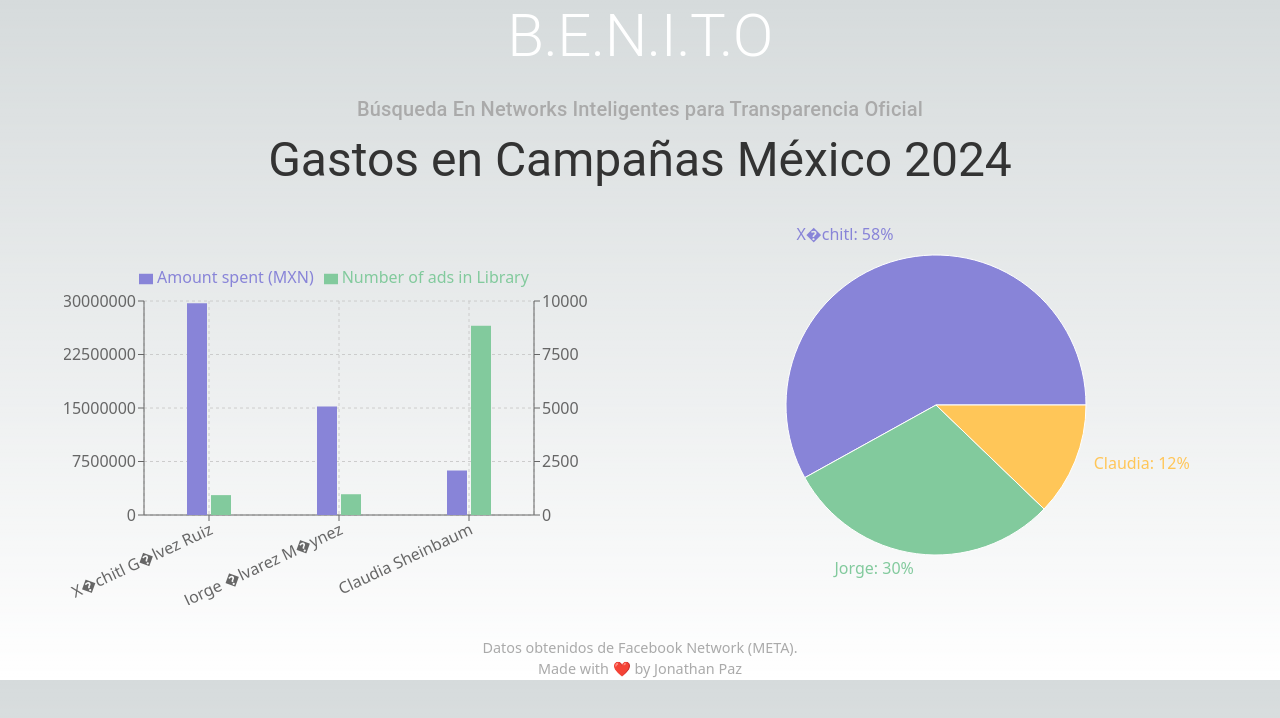
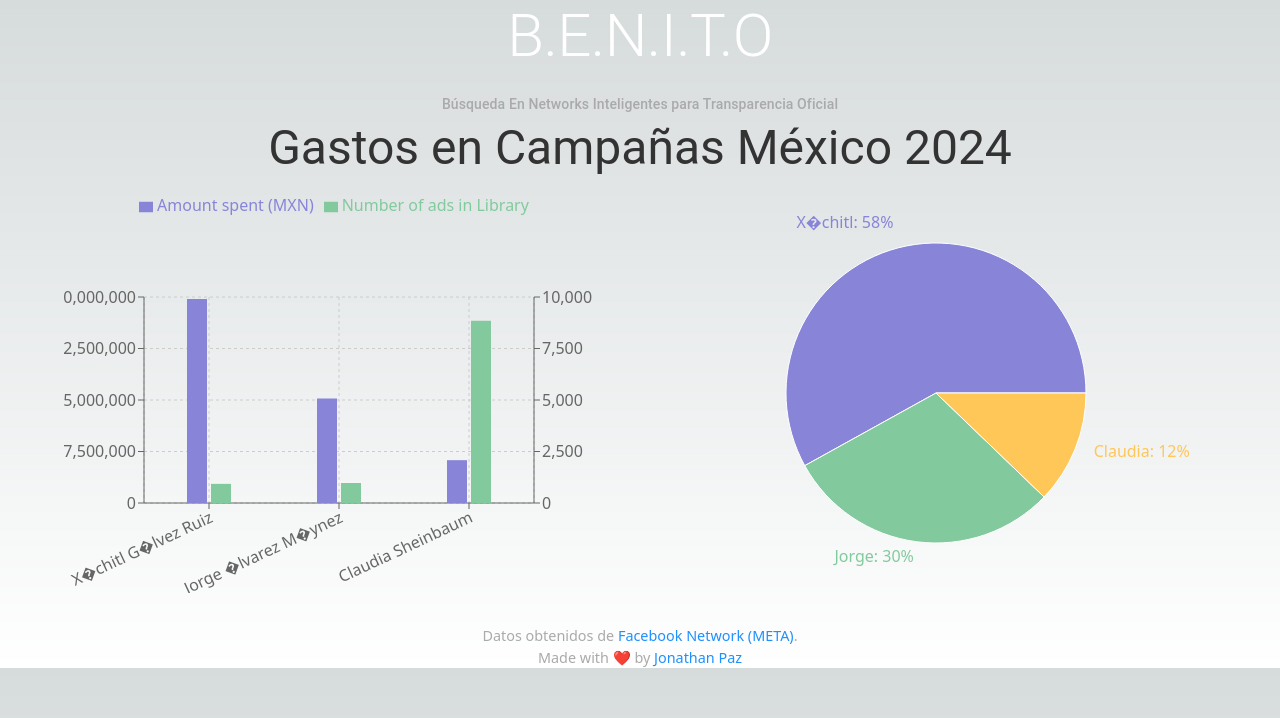
Before and after one commit to Root-FTW/BENITO, a Next.js app: page / in a window 1280 px wide. Shown: the top 718 px of the page. Built offline with nearby package versions, Linux system fonts and the light colour scheme.

Commit message:
Update index.js

```diff
--- a/pages/index.js
+++ b/pages/index.js
@@ -7,6 +7,10 @@ import { Container, Typography, Box } from '@mui/material';
 import styles from '../styles/Home.module.css';
 
 const COLORS = ['#8884d8', '#82ca9d', '#ffc658'];
+
+const formatNumber = (num) => {
+  return num.toString().replace(/\B(?=(\d{3})+(?!\d))/g, ",");
+};
 
 export default function Home({ data }) {
   const [parsedData, setParsedData] = useState([]);
@@ -42,7 +46,7 @@ export default function Home({ data }) {
       <Typography variant="h2" component="h1" gutterBottom className={styles.projectName}>
         B.E.N.I.T.O
       </Typography>
-      <Typography variant="h6" component="p" gutterBottom className={styles.projectDescription}>
+      <Typography variant="h6" component="p" gutterBottom className={styles.projectDescription} style={{ fontSize: '14px' }}> {/* Hacer el texto más pequeño */}
         Búsqueda En Networks Inteligentes para Transparencia Oficial
       </Typography>
       <Typography variant="h3" component="h2" gutterBottom className={styles.heading}>
@@ -54,14 +58,14 @@ export default function Home({ data }) {
             <BarChart
               data={filteredData}
               margin={{
-                top: 60, right: 30, left: 20, bottom: 60,
+                top: 80, right: 30, left: 20, bottom: 60, // Ajustar el margen superior para más espacio
               }}>
               <CartesianGrid strokeDasharray="3 3" />
               <XAxis dataKey="Page name" angle={-25} textAnchor="end" interval={0} />
-              <YAxis yAxisId="left" />
-              <YAxis yAxisId="right" orientation="right" />
-              <Tooltip />
-              <Legend verticalAlign="top" height={36} />
+              <YAxis yAxisId="left" tickFormatter={formatNumber} />
+              <YAxis yAxisId="right" orientation="right" tickFormatter={formatNumber} />
+              <Tooltip formatter={formatNumber} />
+              <Legend verticalAlign="top" wrapperStyle={{ top: 0 }} /> {/* Mover la leyenda hacia arriba */}
               <Bar yAxisId="left" dataKey="Amount spent (MXN)" fill="#8884d8" barSize={20} />
               <Bar yAxisId="right" dataKey="Number of ads in Library" fill="#82ca9d" barSize={20} />
             </BarChart>
@@ -84,15 +88,15 @@ export default function Home({ data }) {
                   <Cell key={`cell-${index}`} fill={COLORS[index % COLORS.length]} />
                 ))}
               </Pie>
-              <Tooltip />
+              <Tooltip formatter={formatNumber} />
             </PieChart>
           </ResponsiveContainer>
         </Box>
       </Box>
       <footer className={styles.footer}>
-        Datos obtenidos de <a href="https://www.facebook.com/ads/library/report/" target="_blank" rel="noopener noreferrer">Facebook Network (META)</a>.
+        Datos obtenidos de <a href="https://www.facebook.com/ads/library/report/" target="_blank" rel="noopener noreferrer" style={{ color: '#1e90ff' }}>Facebook Network (META)</a>.
         <br />
-        Made with ❤️ by <a href="https://www.linkedin.com/in/jonathanftw/" target="_blank" rel="noopener noreferrer">Jonathan Paz</a>
+        Made with ❤️ by <a href="https://www.linkedin.com/in/jonathanftw/" target="_blank" rel="noopener noreferrer" style={{ color: '#1e90ff' }}>Jonathan Paz</a>
       </footer>
     </Container>
   );
```
